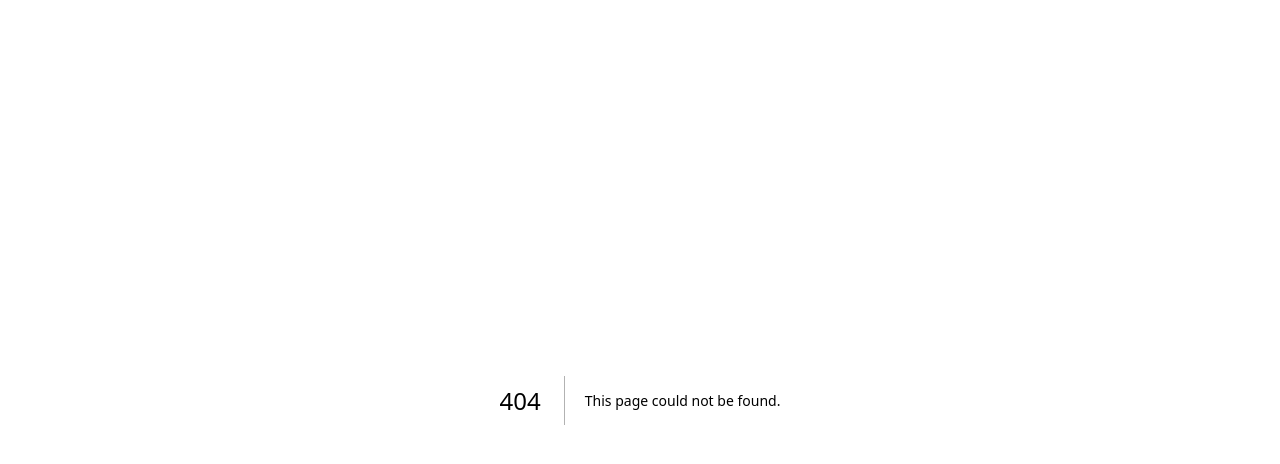
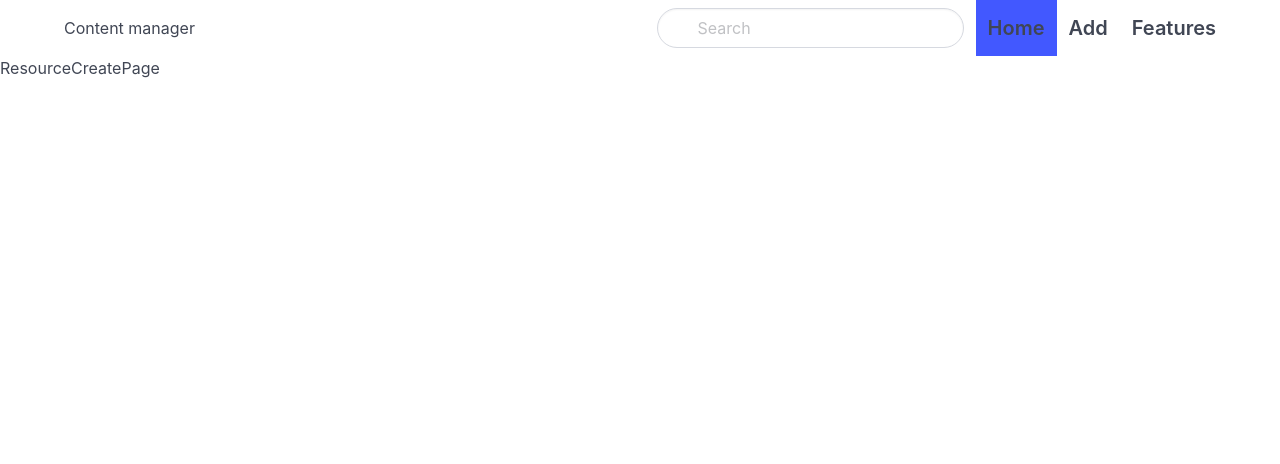
Before and after one commit to samedan/2412_nextjs_jerga, a Next.js app: page /resources/new in a window 1280 px wide. Before the commit this address had no page. Shown: the top 464 px of the page. Built offline with nearby package versions, Linux system fonts and the light colour scheme.

Commit message:
Added Links to nav menu

```diff
--- a/src/components/NavBar.jsx
+++ b/src/components/NavBar.jsx
@@ -1,12 +1,14 @@
+import Link from "next/link";
+
 const NavBar = () => {
   return (
     <>
       <nav className="navbar">
         <div className="container">
           <div className="navbar-brand">
-            <a className="navbar-item" href="../">
+            <Link className="navbar-item" href="../">
               <h1>Content manager</h1>
-            </a>
+            </Link>
             <span className="navbar-burger burger" data-target="navbarMenu">
               <span></span>
               <span></span>
@@ -27,12 +29,18 @@ const NavBar = () => {
                   </span>
                 </div>
               </div>
-              <a className="navbar-item is-active is-size-5 has-text-weight-semibold">
+              <Link
+                href="/"
+                className="navbar-item is-active is-size-5 has-text-weight-semibold"
+              >
                 Home
-              </a>
-              <a className="navbar-item is-size-5 has-text-weight-semibold">
-                Examples
-              </a>
+              </Link>
+              <Link
+                href="/resources/new"
+                className="navbar-item is-size-5 has-text-weight-semibold"
+              >
+                Add
+              </Link>
               <a className="navbar-item is-size-5 has-text-weight-semibold">
                 Features
               </a>
--- a/src/pages/index.js
+++ b/src/pages/index.js
@@ -22,7 +22,7 @@ export async function getServerSideProps() {
 
 export default function Home({ resources }) {
   useEffect(() => {
-    fetch("http://localhost:3000/api/resources");
+    fetch("http://localhost:3001/resources");
   }, []);
 
   return (
--- /dev/null
+++ b/src/pages/resources/new.jsx
@@ -0,0 +1,11 @@
+import Layout from "@/components/Layout";
+
+const ResourceCreatePage = () => {
+  return (
+    <Layout>
+      <div>ResourceCreatePage</div>
+    </Layout>
+  );
+};
+
+export default ResourceCreatePage;
```
Also changed, not shown: 1 other file (tests, documents, lock files or other folders).
